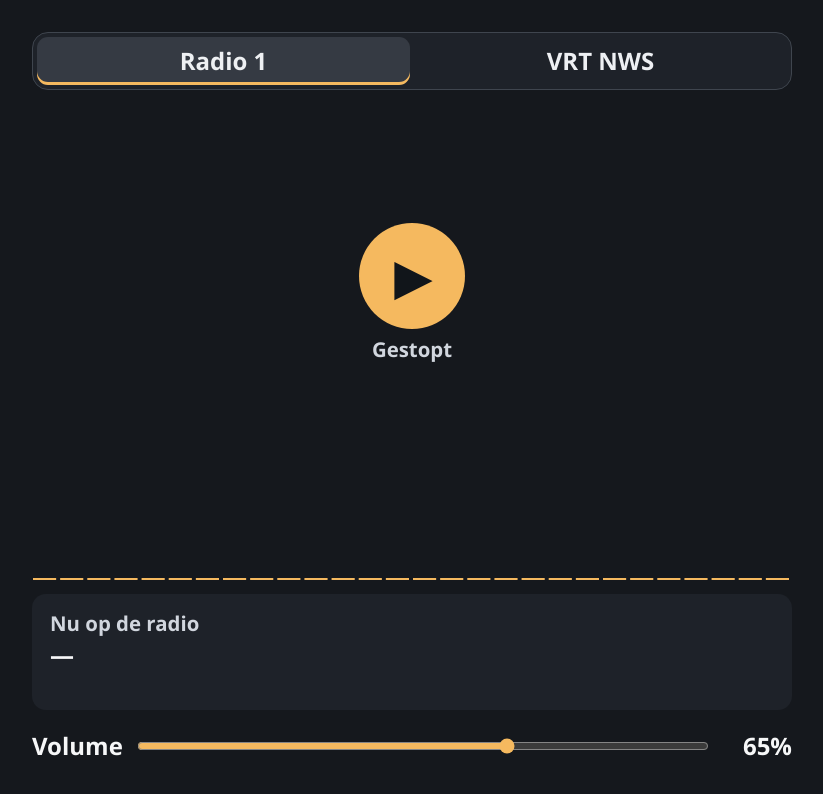
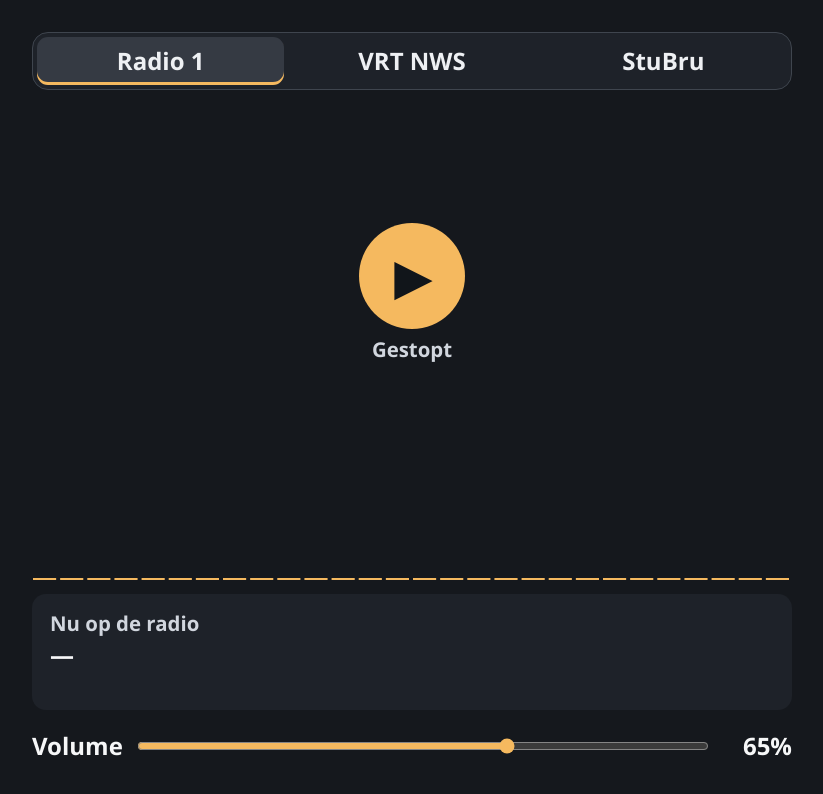
Before and after one commit to cbonami/edge-vrt-radio-widget, a plain HTML site: page radio-widget/index.html in a window 1280 px wide. Shown: the whole page, without its empty margins (228-1051 px from the left). Drawn offline with Linux system fonts and the light colour scheme.

Commit message:
Add Studio Brussel to VRT Radio

```diff
--- a/radio-widget/index.html
+++ b/radio-widget/index.html
@@ -5,7 +5,7 @@
   <meta name="viewport" content="width=device-width, initial-scale=1" />
   <title>'VRT Radio'</title>
   <link rel="icon" href="resources/icon.svg" />
-  <meta name="x-icue-property" content="defaultStation" data-label="'Standaardzender'" data-type="combobox" data-default="'radio1'" data-values="[{'key':'radio1','value':'Radio 1'},{'key':'news','value':'VRT NWS'}]" />
+  <meta name="x-icue-property" content="defaultStation" data-label="'Standaardzender'" data-type="combobox" data-default="'radio1'" data-values="[{'key':'radio1','value':'Radio 1'},{'key':'news','value':'VRT NWS'},{'key':'stubru','value':'StuBru'}]" />
   <meta name="x-icue-property" content="autoplay" data-label="'Automatisch afspelen'" data-type="switch" data-default="false" />
   <meta name="x-icue-property" content="radioVolume" data-label="'Volume'" data-type="slider" data-default="65" data-min="0" data-max="100" data-step="1" data-unit-label="'%'" />
   <meta name="x-icue-property" content="accent" data-label="'Accentkleur'" data-type="color" data-default="'#f5b95f'" />
@@ -17,7 +17,7 @@
     * { box-sizing: border-box; }
     body { margin: 0; background: #15181d; color: #f6f7f8; }
     main { width: min(100%, 840px); height: 100dvh; margin: auto; padding: clamp(12px, 5vmin, 32px) clamp(16px, 8vmin, 40px); display: grid; grid-template-rows: auto 1fr auto auto; gap: clamp(6px, 2vmin, 14px); }
-    nav { display: grid; grid-template-columns: 1fr 1fr; gap: 4px; padding: 4px; border: 1px solid #3f454e; border-radius: 16px; background: #1e2229; }
+    nav { display: grid; grid-template-columns: repeat(3, 1fr); gap: 4px; padding: 4px; border: 1px solid #3f454e; border-radius: 16px; background: #1e2229; }
     button { font: inherit; border: 0; cursor: pointer; touch-action: manipulation; }
     nav button { min-height: 48px; border-radius: 11px; color: #eef0f3; background: transparent; }
     nav button[aria-pressed="true"] { background: #353a43; box-shadow: inset 0 -3px var(--accent); }
@@ -42,6 +42,7 @@
     <nav aria-label="Zender">
       <button type="button" data-station="radio1" aria-pressed="true">Radio 1</button>
       <button type="button" data-station="news" aria-pressed="false">VRT NWS</button>
+      <button type="button" data-station="stubru" aria-pressed="false">StuBru</button>
     </nav>
     <div class="transport">
       <button id="play" type="button" aria-label="Afspelen"><span aria-hidden="true">▶</span></button>
@@ -60,11 +61,23 @@
     <audio preload="none"></audio>
   </main>
   <script>
-    const radioUrl = "https://quantumcast.vrtcdn.be/radio1/mp3-128/quantumcast.vrtcdn.be/";
-    const fallbackRadioUrl = "https://icecast.vrtcdn.be/radio1-high.mp3";
+    const stations = {
+      radio1: {
+        title: "Radio 1",
+        stream: "https://quantumcast.vrtcdn.be/radio1/mp3-128/quantumcast.vrtcdn.be/",
+        fallback: "https://icecast.vrtcdn.be/radio1-high.mp3",
+        metadata: "https://api.streamabc.net/metadata/channel/vrt_athgmuwrgcq_erfq.json"
+      },
+      news: { title: "VRT NWS" },
+      stubru: {
+        title: "StuBru",
+        stream: "https://quantumcast.vrtcdn.be/stubru-new/mp3-128/quantumcast.vrtcdn.be/",
+        fallback: "https://icecast.vrtcdn.be/stubru-high.mp3",
+        metadata: "https://api.streamabc.net/metadata/channel/vrt_8dzskup20cx_4nj7.json"
+      }
+    };
     const defaultNewsUrl = "https://icecast.vrtcdn.be/vrtnws-high.mp3";
     const newsAudioUrl = "https://progressive-audio.vrtcdn.be/content/fixed/11_11niws-snip_hi.mp3";
-    const metadataUrl = "https://api.streamabc.net/metadata/channel/vrt_athgmuwrgcq_erfq.json";
     const retryDelays = [2, 5, 10, 30];
     const audio = document.querySelector("audio");
     const buttons = document.querySelectorAll("[data-station]");
@@ -81,7 +94,7 @@
     const storageKey = "vrt-radio:" + (globalThis.uniqueId || "browser");
     let remembered = {};
     try { remembered = JSON.parse(localStorage.getItem(storageKey) ?? "{}") ?? {}; } catch {}
-    let station = remembered.station === "news" ? "news" : "radio1";
+    let station = Object.hasOwn(stations, remembered.station) ? remembered.station : "radio1";
     let wantsPlayback = false;
     let retryCount = 0;
     let retryTimer;
@@ -158,14 +171,15 @@
         clearMetadata();
         return;
       }
-      if (station !== "radio1") {
-        track.textContent = "VRT NWS";
+      const { title, metadata } = stations[station];
+      if (!metadata) {
+        track.textContent = title;
         return;
       }
       const request = new AbortController();
       metadataRequest = request;
       try {
-        const response = await fetch(metadataUrl, {
+        const response = await fetch(metadata, {
           signal: AbortSignal.any([request.signal, AbortSignal.timeout(6000)]),
           cache: "no-store"
         });
@@ -200,7 +214,9 @@
     }
 
     function streamUrl() {
-      if (station === "radio1") return useFallback ? fallbackRadioUrl : radioUrl;
+      if (station !== "news") {
+        return useFallback ? stations[station].fallback : stations[station].stream;
+      }
       try {
         const url = new URL(settings.newsUrl.trim() || defaultNewsUrl);
         if (url.href === defaultNewsUrl && !useFallback) return newsAudioUrl;
@@ -302,7 +318,7 @@
       startSpectrum();
       updateMetadata();
       if (navigator.mediaSession && typeof MediaMetadata === "function") {
-        navigator.mediaSession.metadata = new MediaMetadata({ title: station === "radio1" ? "Radio 1" : "VRT NWS" });
+        navigator.mediaSession.metadata = new MediaMetadata({ title: stations[station].title });
       }
     });
     audio.addEventListener("waiting", waitForAudio);
@@ -332,7 +348,7 @@
         settings[name] = payload?.settings?.[name] ?? controls[name] ?? settings[name];
       }
       if (initialized ? settings.defaultStation !== previous.defaultStation : !remembered.station) {
-        station = settings.defaultStation === "news" ? "news" : "radio1";
+        station = Object.hasOwn(stations, settings.defaultStation) ? settings.defaultStation : "radio1";
         if (initialized) {
           delete remembered.station;
           remember();
```
Also changed, not shown: radio-widget/manifest.json, 2 other files.
